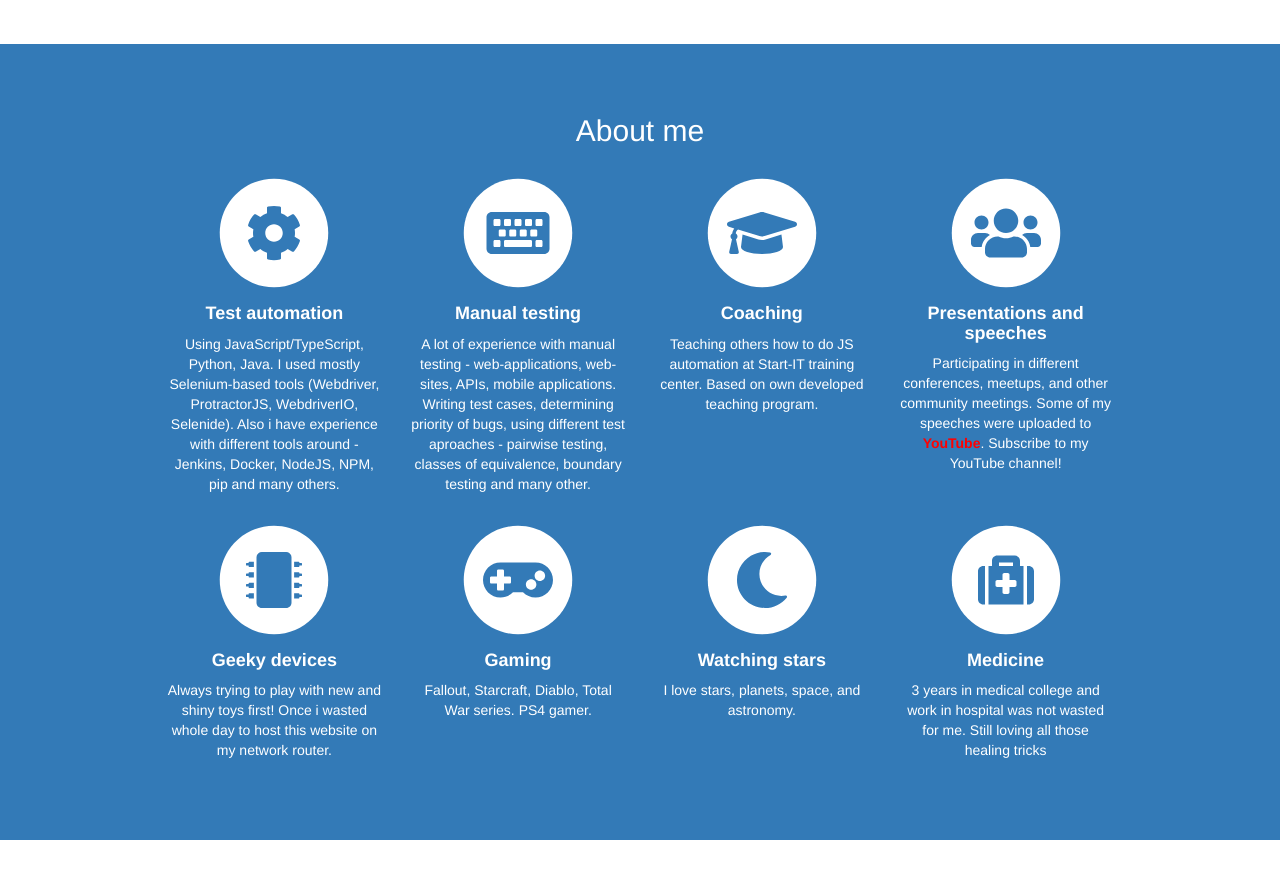
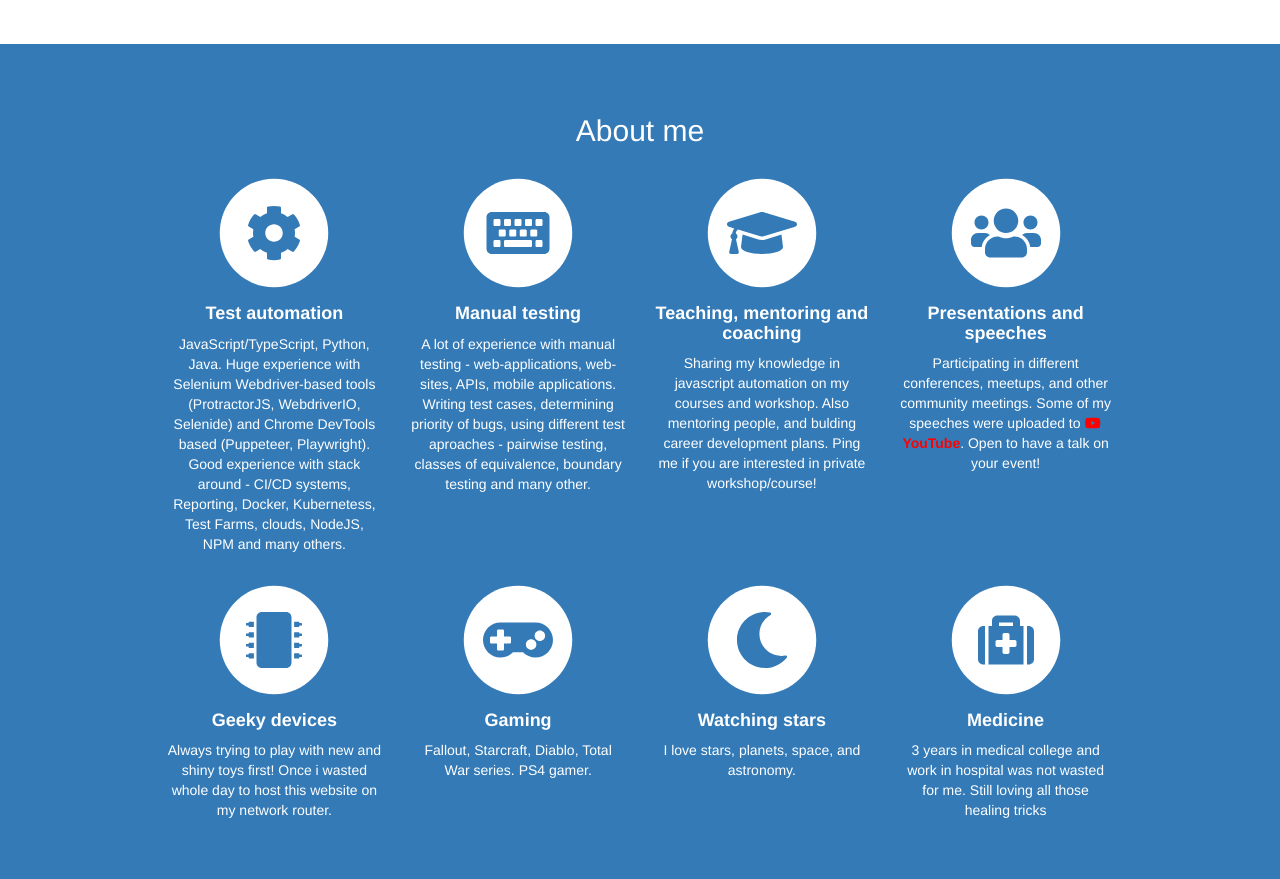
Before and after one commit to Xotabu4/xotabu4.github.io, a Jekyll site: the page built from index.html, in a window 1280 px wide and 900 px high, scrolled down 1224 px. Shown: the top 879 px of the window. Built offline with Jekyll 4.4.1, drawn with Linux system fonts in a browser that asks for light colours; nearby versions of some CDN libraries; before the commit the page ends 2064 px from its top, so only the background shows below that.

Commit message:
Fixes, removed FB

```diff
--- a/_layouts/homepage.html
+++ b/_layouts/homepage.html
@@ -47,7 +47,7 @@
 <body>
     <!-- Header -->
     <header id="top" class="header">
-        <div class="text-vertical-center">
+        <div class="text-vertical-center" style="padding-top: 400px;">
             <h1>Oleksandr Khotemskyi</h1>
             <h3>Software Development Engineer in Test</h3>
             <br>
@@ -126,11 +126,10 @@
                                 <h4>
                                     <strong>Test automation</strong>
                                 </h4>
-                                <p>Using JavaScript/TypeScript, Python, Java. I used mostly Selenium-based tools
-                                    (Webdriver,
-                                    ProtractorJS, WebdriverIO, Selenide). Also i have experience with different tools
+                                <p>JavaScript/TypeScript, Python, Java. Huge experience with Selenium Webdriver-based tools
+                                    (ProtractorJS, WebdriverIO, Selenide) and Chrome DevTools based (Puppeteer, Playwright). Good experience with stack
                                     around
-                                    - Jenkins, Docker, NodeJS, NPM, pip and many others.</p>
+                                    - CI/CD systems, Reporting, Docker, Kubernetess, Test Farms, clouds, NodeJS, NPM and many others.</p>
                                 <!-- Commenting out for a while.  <a href="#" class="btn btn-light">Learn More</a> -->
                             </div>
                         </div>
@@ -158,11 +157,9 @@
                                     <i class="fa fa-graduation-cap fa-stack-1x text-primary"></i>
                                 </span>
                                 <h4>
-                                    <strong>Coaching</strong>
+                                    <strong>Teaching, mentoring and coaching</strong>
                                 </h4>
-                                <p>Teaching others how to do JS automation at Start-IT training center. Based on own
-                                    developed
-                                    teaching program.</p>
+                                <p>Sharing my knowledge in javascript automation on my courses and workshop. Also mentoring people, and bulding career development plans. Ping me if you are interested in private workshop/course!</p>
                                 <!-- <a href="#" class="btn btn-light">Learn More</a> -->
                             </div>
                         </div>
@@ -178,7 +175,7 @@
                                 Participating in different conferences, meetups, and other community meetings. Some of
                                 my speeches were uploaded to
                                 <strong><a href="https://www.youtube.com/playlist?list=PLEUkJQfJdxsTg4al8YrSVp4BxC4ds9biH"
-                                        style="color:red;">YouTube</a></strong>. Subscribe to my YouTube channel!
+                                        style="color:red;"><i class="fab fa-youtube fa-fw"></i> YouTube</a></strong>. Open to have a talk on your event!
                                 <!-- <a href="#" class="btn btn-light">Learn More</a> -->
                             </div>
                         </div>
```
Also changed, not shown: README.md.
